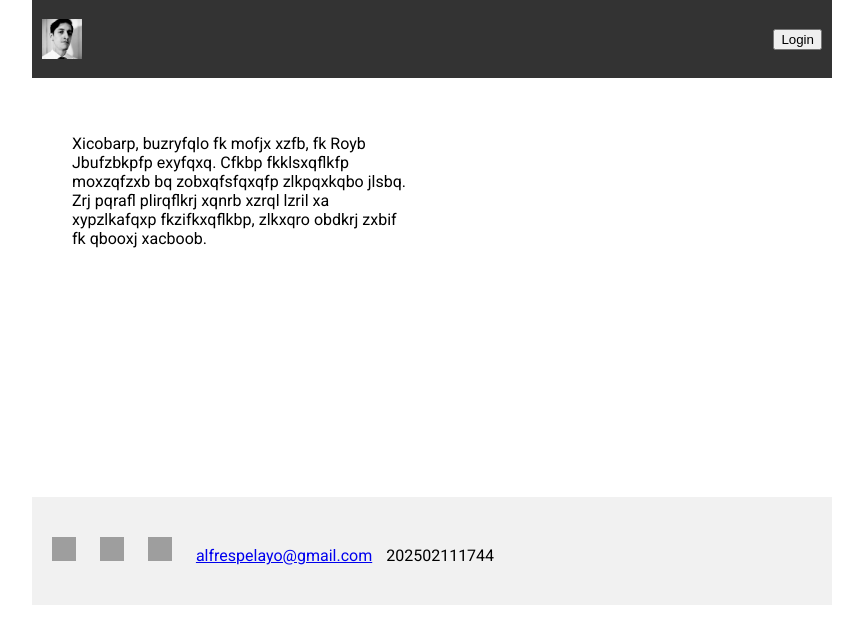
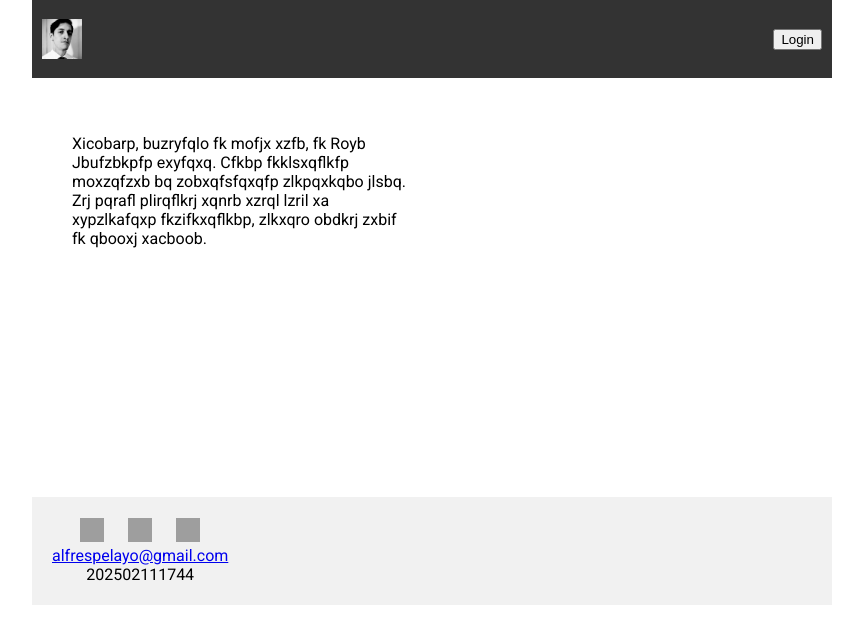
Before and after one commit to alfredoEP/alfredoEP.github.io, a plain HTML site: page index.html in a window 1280 px wide. Shown: the whole page, without its empty margins (208-1071 px from the left). Drawn offline with Linux system fonts and the light colour scheme; grey boxes are pictures that could not be loaded.

Commit message:
Style changes

```diff
--- a/index.html
+++ b/index.html
@@ -37,8 +37,8 @@
                     <a href="https://github.com/alfredoEP" target="_blank">
                         <img src="https://github.githubassets.com/assets/GitHub-Mark-ea2971cee799.png" alt="GitHub">
                     </a>
-                    <a href="mailto:alfrespelayo@gmail.com">alfrespelayo@gmail.com</a>
-                    202502111744
+                    <p><a href="mailto:alfrespelayo@gmail.com">alfrespelayo@gmail.com</a></p>
+                    <p>202502111744</p>
                 </div>
             </div>
         </div>
```
